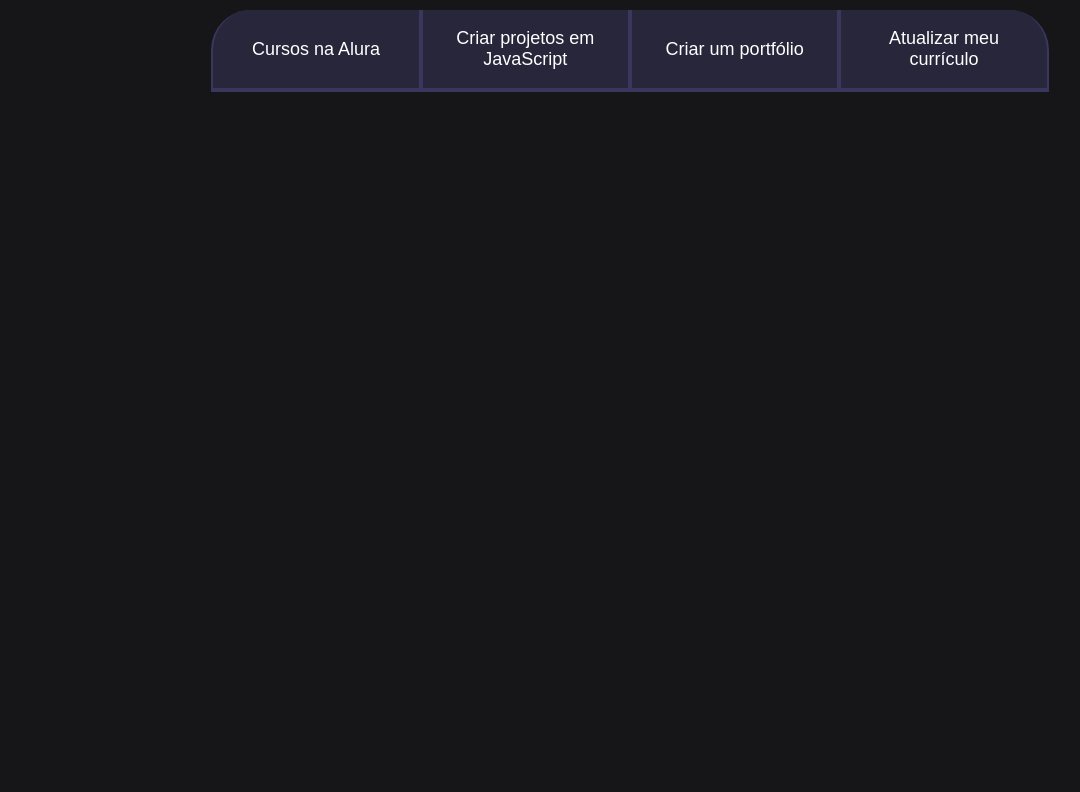
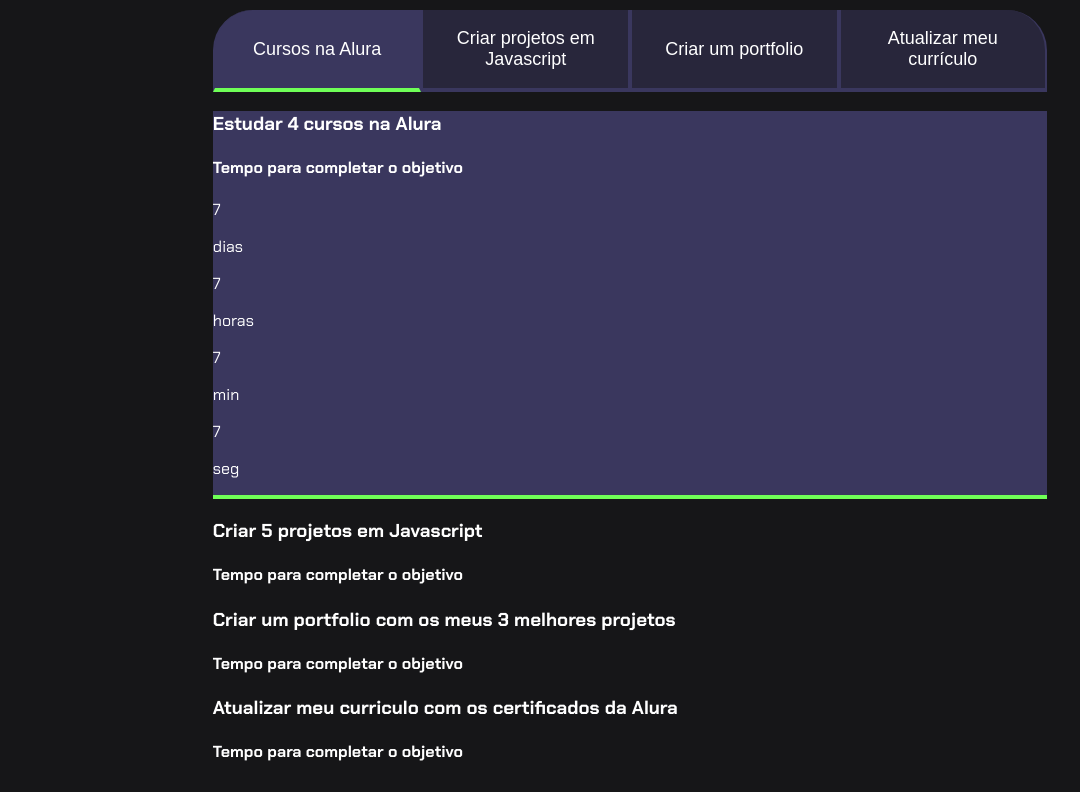
Before and after one commit to 1pedrinn/projeto-1-, a plain HTML site: page @1pedrinn_/INDEX.HTML in a window 1280 px wide. Shown: the part 93-885 px from the top of the page, without its empty margins (10-1090 px from the left). Before the commit the page ends 800 px from the top, so only its background shows below. Drawn offline with Linux system fonts and the light colour scheme.

Commit message:
Update INDEX.HTML

```diff
--- a/@1pedrinn_/INDEX.HTML
+++ b/@1pedrinn_/INDEX.HTML
@@ -3,19 +3,64 @@
 <head>
     <meta charset="UTF-8">
     <meta name="viewport" content="width=device-width, initial-scale=1.0">
-  <title>Meus objetivos do ano</title>
+    <title>meus objetivos do ano</title>
     <link rel="stylesheet" href="style.css">
 </head>
-
 <body>
-    <section<section class="conteudo-principal">
-        <h2 class="titulo-principal">Meus Objetivos do ano<span>_</span></h2>
+    <section class="conteudo-principal">
+        <h2 class="titulo-principal">Meus Objetivos do ano <span>_</span></h2>
+        <div class="conteudo">
             <div class="botoes">
-          <button class="botao">Cursos na Alura</button>
-          <button class="botao">Criar projetos em JavaScript</button>
-          <button class="botao">Criar um portfólio</button>
+                <button class="botao ativo">Cursos na Alura</button>
+                <button class="botao">Criar projetos em Javascript</button>
+                <button class="botao">Criar um portfolio</button>
                 <button class="botao">Atualizar meu currículo</button>
             </div>
+            <div class="abas-textos">
+                <div class="aba-conteudo ativo">
+                    <h3 class="aba-conteudo-titulo-principal">Estudar 4 cursos na Alura</h3>
+                    <h4 class="aba-conteudo-titulo-secundario">Tempo para completar o objetivo</h4>
+                    <div class="contador">
+                        <div class="contador-digito">
+                            <div class="contador-digito">
+                                <p class="contador-digito-numero" id="dias0">7</p>
+                                <p class="contador-digito-texto">dias</p>
+                            </div>
+                            <div class="contador-digito">
+                                <p class="contador-digito-numero" id="horas0">7</p>
+                                <p class="contador-digito-texto">horas</p>
+                            </div>
+                            <div class="contador-digito">
+                                <p class="contador-digito-numero" id="min0">7</p>
+                                <p class="contador-digito-texto">min</p>
+                            </div>
+                            <div class="contador-digito">
+                                <p class="contador-digito-numero" id="seg0">7</p>
+                                <p class="contador-digito-texto">seg</p>
+                            </div>
+                          </div>
+                    </div>
+                </div>
+                <div class="aba-conteudo">
+                    <h3 class="aba-conteudo-titulo-principal">Criar 5 projetos em Javascript</h3>
+                    <h4 class="aba-conteudo-titulo-secundario">Tempo para completar o objetivo</h4>
+                    <div class="contador">
+
+                    </div>
+                </div>
+                <div class="aba-conteudo">
+                    <h3 class="aba-conteudo-titulo-principal">Criar um portfolio com os meus 3 melhores projetos</h3>
+                    <h4 class="aba-conteudo-titulo-secundario">Tempo para completar o objetivo</h4>
+                    <div class="contador"></div>
+                </div>
+                <div class="aba-conteudo">
+                    <h3 class="aba-conteudo-titulo-principal">Atualizar meu curriculo com os certificados da Alura</h3>
+                    <h4 class="aba-conteudo-titulo-secundario">Tempo para completar o objetivo</h4>
+                    <div class="contador"></div>
+                </div>
+            </div>
+        </div>
+
     </section>
     <script src="main.js"></script>
 </body>
```
Lines whose indentation alone changed are shown as unchanged.
